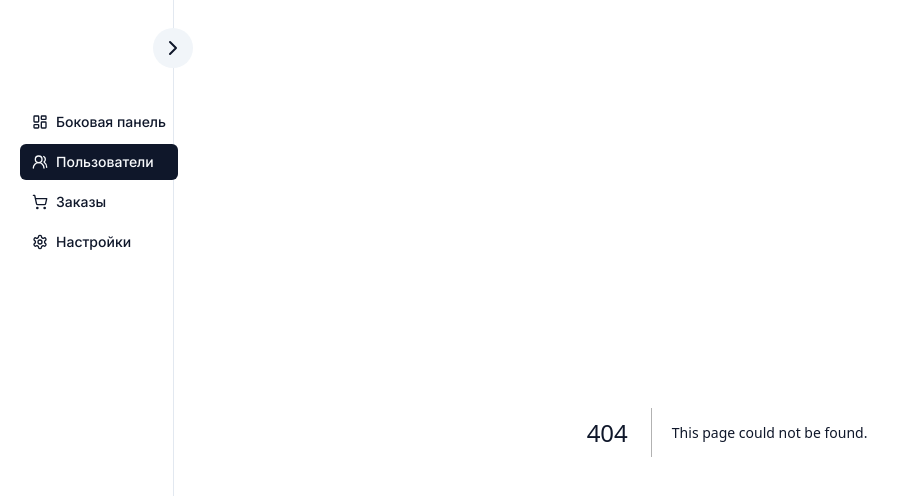
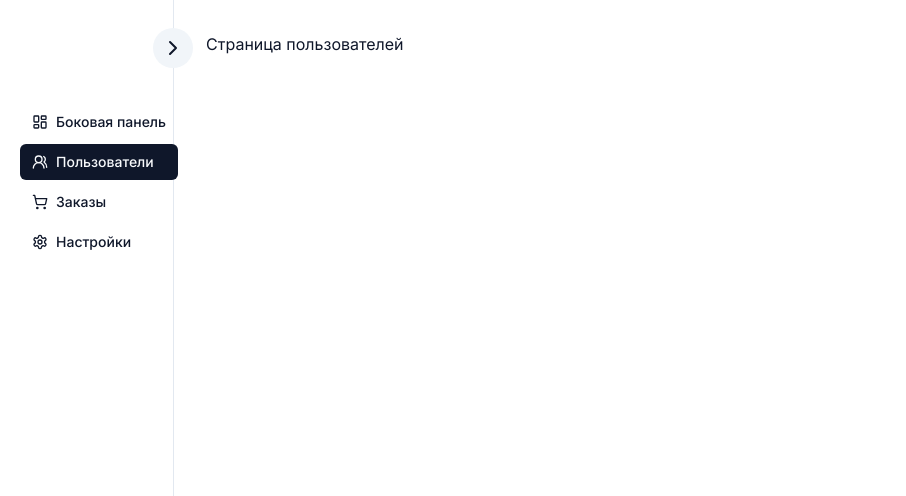
Before and after one commit to whynot3978/shadcn-ui-project-dashboard, a Next.js app: page /users in a window 1280 px wide. Before the commit this address had no page. Shown: the top 496 px of the page, without its empty margins (0-906 px from the left). Built offline with nearby package versions, Linux system fonts and the light colour scheme; what tailwindcss-debug-screens would draw is missing.

Commit message:
Creating users, orders and settings page

```diff
--- /dev/null
+++ b/src/app/orders/page.tsx
@@ -0,0 +1,11 @@
+import React from "react";
+
+type Props = {}
+
+const OrdersPage = ({}: Props) => {
+    return (
+        <div>Страница заказов</div>
+    )
+}
+
+export default OrdersPage
--- /dev/null
+++ b/src/app/settings/page.tsx
@@ -0,0 +1,11 @@
+import React from "react";
+
+type Props = {}
+
+const SettingsPage = ({}: Props) => {
+    return (
+        <div>Страница настроек</div>
+    )
+}
+
+export default SettingsPage
--- /dev/null
+++ b/src/app/users/page.tsx
@@ -0,0 +1,11 @@
+import React from "react";
+
+type Props = {}
+
+const UsersPage = ({}: Props) => {
+    return (
+        <div>Страница пользователей</div>
+    )
+}
+
+export default UsersPage
```
